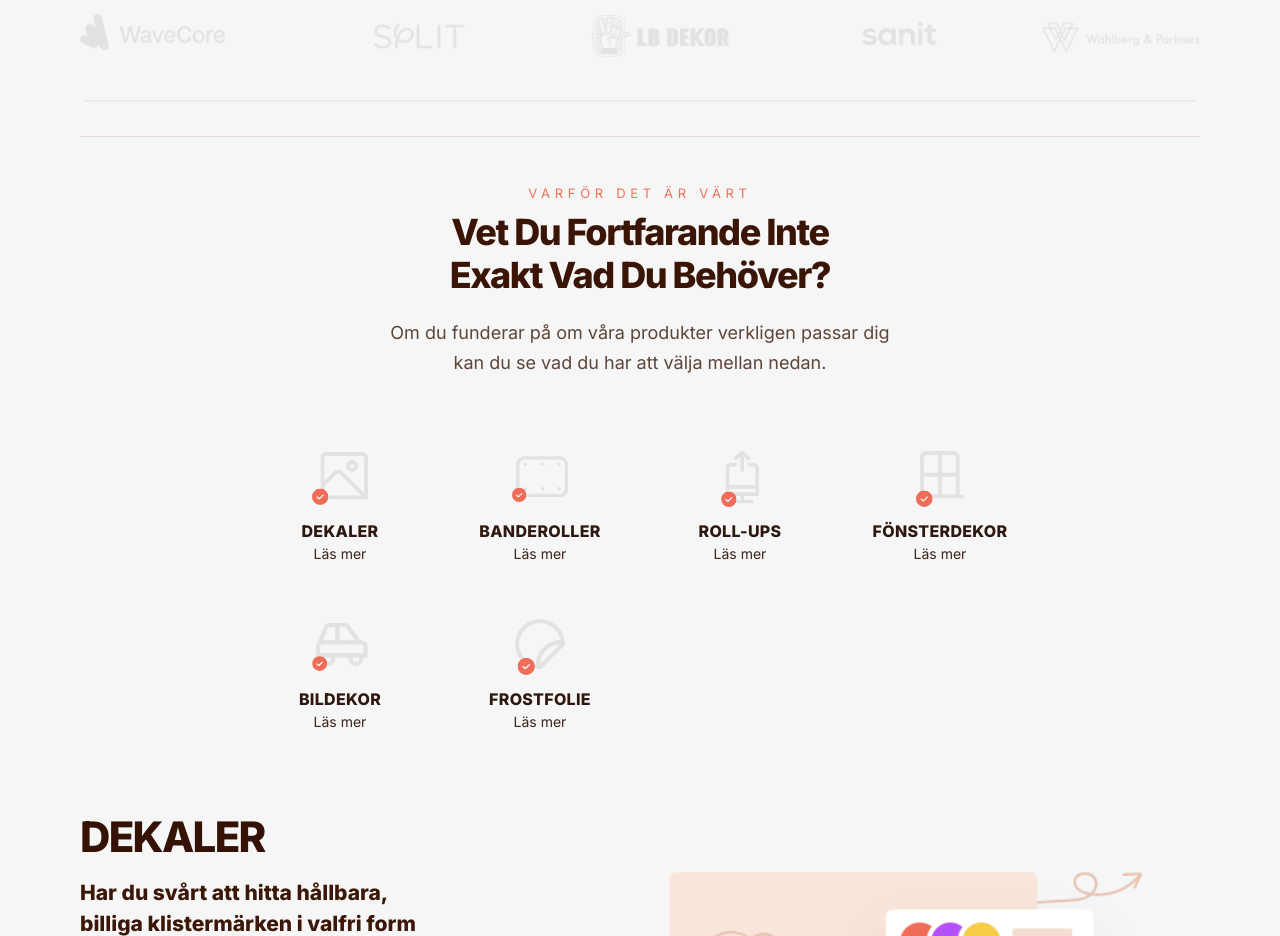
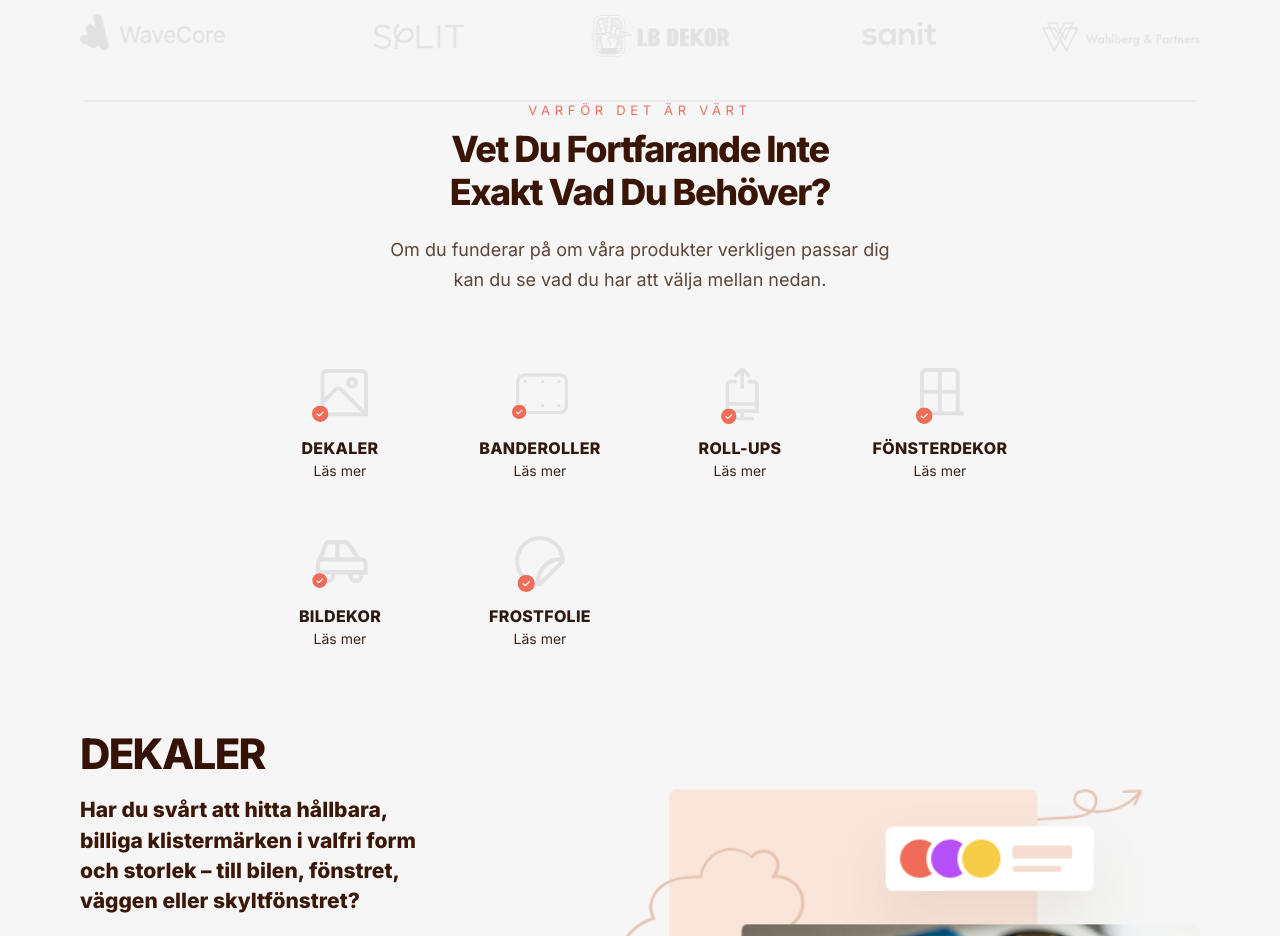
Before and after one commit to akhansson88/nova-react, a React (Vite) app: page /produkter in a window 1280 px wide. Shown: the part 860-1796 px from the top of the page. Built offline with nearby package versions, Linux system fonts and the light colour scheme.

Commit message:
Remove divider above products intro

```diff
--- a/src/pages/Produkter.jsx
+++ b/src/pages/Produkter.jsx
@@ -96,8 +96,6 @@ function Produkter() {
               loading="lazy"
             />
           </div>
-
-          <div className="reklam-divider" />
 
           <div className="reklam-intro">
             <div className="section-eyebrow">VARFÖR DET ÄR VÄRT</div>
```
